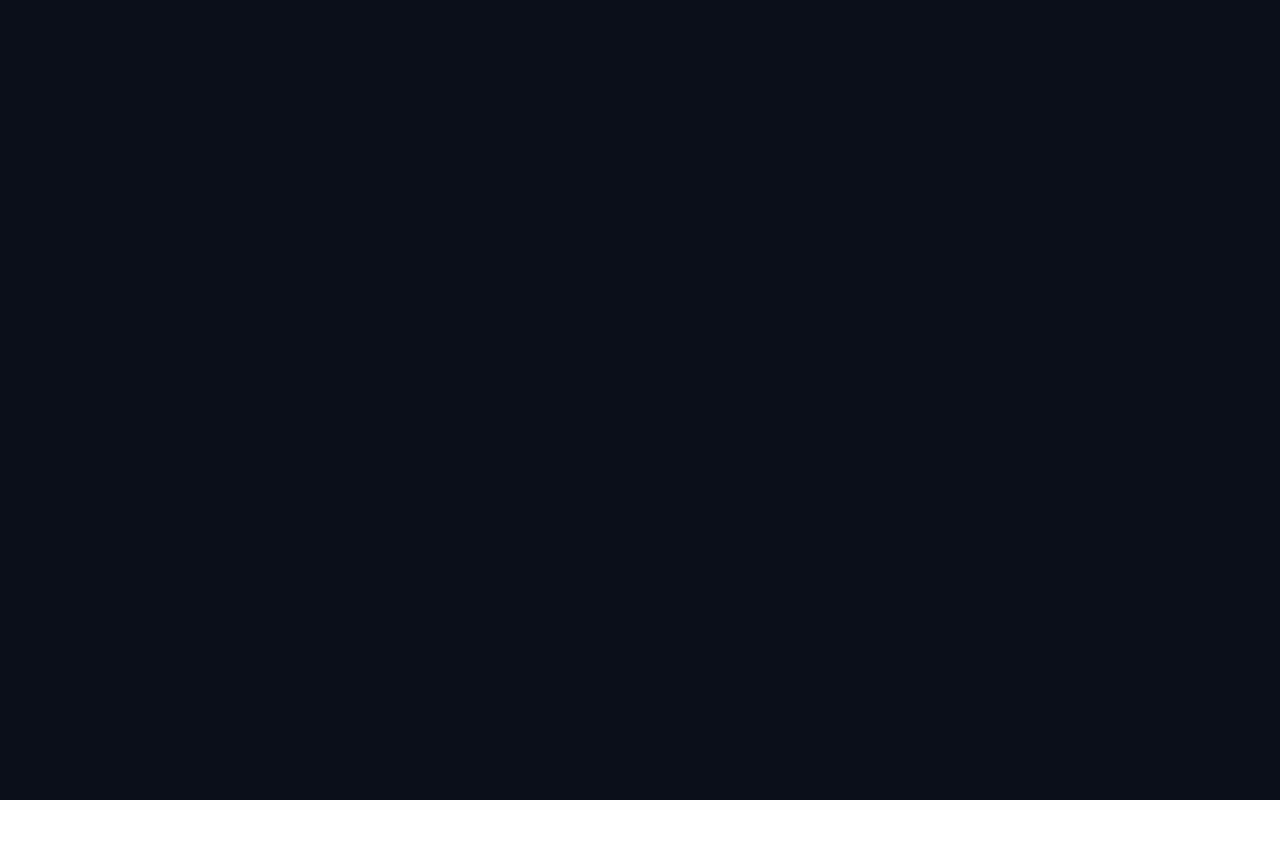
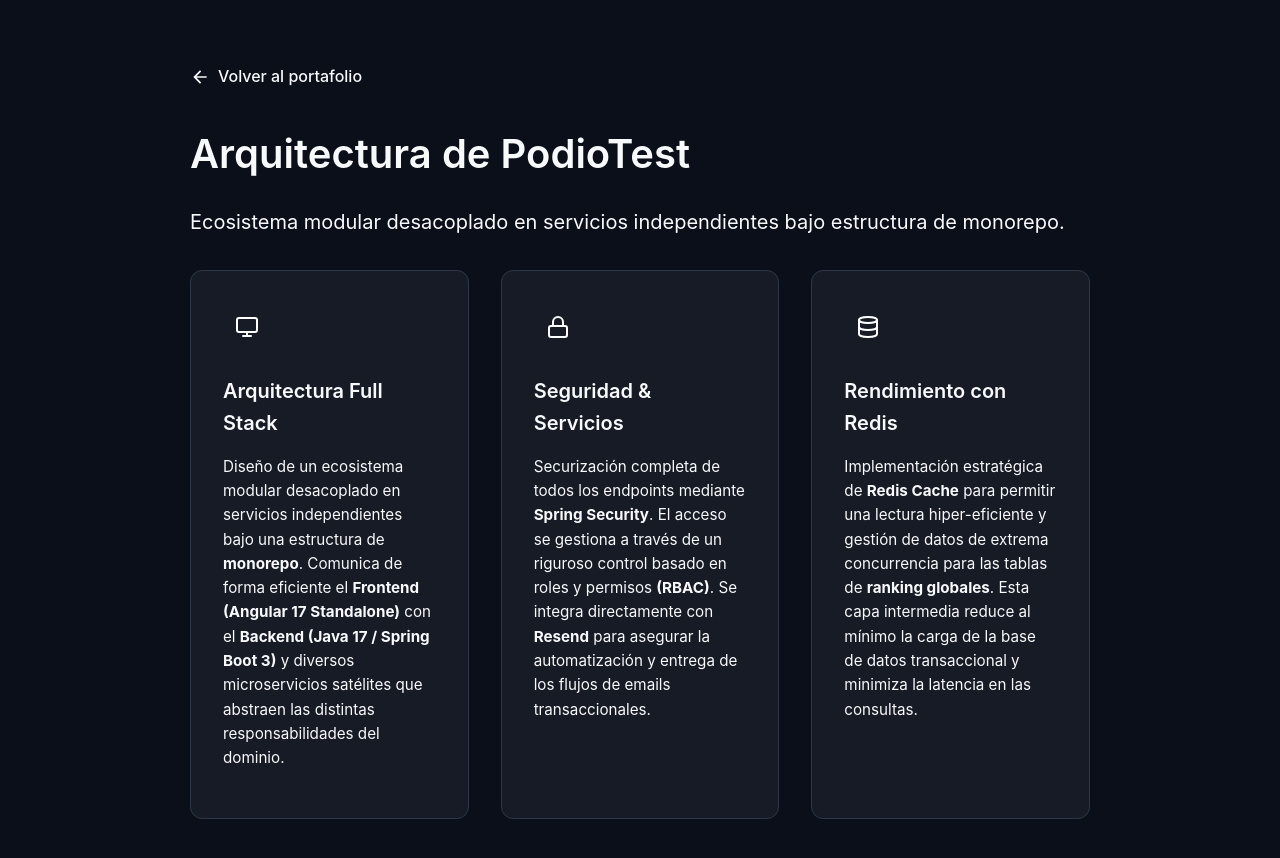
Before and after one commit to juanFRANvelilla/personal-portfolio, an Angular app: page /podiotest in a window 1280 px wide. Before the commit this address led to /. Shown: the top 858 px of the page. Before the commit the page ends 800 px from the top, so only its background shows below. Built offline with nearby package versions, Linux system fonts and the light colour scheme.

Commit message:
feat: agregar podiotest

```diff
--- a/src/app/app.routes.ts
+++ b/src/app/app.routes.ts
@@ -8,5 +8,9 @@ export const routes: Routes = [
     {
         path: 'debtapp',
         loadComponent: () => import('./pages/debtapp/debtapp').then(m => m.Debtapp)
+    },
+    {
+        path: 'podiotest',
+        loadComponent: () => import('./pages/podiotest/podiotest').then(m => m.Podiotest)
     }
 ];
--- a/src/app/pages/home/home.html
+++ b/src/app/pages/home/home.html
@@ -359,6 +359,62 @@
       </div>
     </div>
 
+    <!-- Proyecto 4: PodioTest -->
+    <div class="project-card">
+      <div class="project-img-placeholder">
+        <img
+          class="project-img project-img--light"
+          src="assets/projects/podiotest.png"
+          alt="Logotipo de PodioTest (modo día)"
+          loading="lazy"
+        />
+        <img
+          class="project-img project-img--dark"
+          src="assets/projects/podiotest.png"
+          alt="Logotipo de PodioTest (modo noche)"
+          loading="lazy"
+        />
+      </div>
+      <div class="project-info">
+        <h3>PodioTest</h3>
+        <p>Sistema de evaluación y ranking. Destacando por:</p>
+        <ul style="padding-left: 1rem; margin-top: 0.5rem; margin-bottom: 1rem; color: var(--text-color); font-size: 0.95rem;">
+          <li style="margin-bottom: 0.25rem;"><b>Arquitectura Monorepo:</b> Frontend (Angular 17 Standalone), Backend (Java 17/Spring Boot 3) y microservicios.</li>
+          <li style="margin-bottom: 0.25rem;"><b>Seguridad & Servicios:</b> Roles y permisos (RBAC) con Spring Security, y automatización de flujos de emails transaccionales con Resend.</li>
+          <li style="margin-bottom: 0.25rem;"><b>Rendimiento:</b> Redis Cache para lecturas eficientes de alta concurrencia en tablas de ranking.</li>
+        </ul>
+        <div class="project-links" style="align-items: flex-end;">
+          <!-- Columna Izquierda: Visitar y Landing -->
+          <div style="display: flex; flex-direction: column; gap: 0.8rem; align-items: flex-start;">
+            <a
+              href="https://podiotest.com"
+              class="btn-link"
+              target="_blank"
+              rel="noopener noreferrer"
+            >
+              Visitar
+            </a>
+            <a
+              href="https://podiotest.com/landing/"
+              class="btn-link"
+              target="_blank"
+              rel="noopener noreferrer"
+            >
+              Landing
+            </a>
+          </div>
+          <!-- Derecha: Arquitectura -->
+          <a
+            routerLink="/podiotest"
+            class="btn-link btn-link--secondary"
+            style="display: inline-flex; align-items: center; justify-content: center; border: 1px dashed var(--border-color); padding: 0.4rem 1rem; border-radius: 6px; transition: border-color 0.2s, background 0.2s;"
+          >
+            Arquitectura
+          </a>
+        </div>
+      </div>
+    </div>
+
   </div>
 </section>
 
--- /dev/null
+++ b/src/app/pages/podiotest/podiotest.css
@@ -0,0 +1,91 @@
+.podiotest-landing {
+  padding: 4rem 2rem;
+  min-height: 100vh;
+}
+
+.container {
+  max-width: 900px;
+  margin: 0 auto;
+}
+
+.back-link {
+  display: inline-flex;
+  align-items: center;
+  gap: 0.5rem;
+  color: var(--primary-color);
+  text-decoration: none;
+  font-weight: 500;
+  margin-bottom: 2rem;
+  transition: opacity 0.2s;
+}
+
+.back-link:hover {
+  opacity: 0.8;
+}
+
+.back-link svg {
+  width: 20px;
+  height: 20px;
+}
+
+.header h1 {
+  font-size: 2.5rem;
+  margin-bottom: 1rem;
+  color: var(--title-color);
+}
+
+.subtitle {
+  font-size: 1.25rem;
+  color: var(--text-color);
+  margin-bottom: 2rem;
+}
+
+.architecture-grid {
+  display: grid;
+  grid-template-columns: repeat(auto-fit, minmax(250px, 1fr));
+  gap: 2rem;
+  margin-top: 2rem;
+}
+
+.arch-card {
+  background: var(--card-bg, rgba(255, 255, 255, 0.05));
+  border: 1px solid var(--border-color);
+  padding: 2rem;
+  border-radius: 12px;
+  transition: transform 0.3s ease, box-shadow 0.3s ease;
+}
+
+.arch-card:hover {
+  transform: translateY(-5px);
+  box-shadow: 0 10px 30px rgba(0,0,0,0.1);
+  border-color: var(--primary-color);
+}
+
+.arch-icon {
+  width: 48px;
+  height: 48px;
+  background: var(--primary-color);
+  border-radius: 12px;
+  display: flex;
+  align-items: center;
+  justify-content: center;
+  margin-bottom: 1.5rem;
+  color: white;
+}
+
+.arch-icon svg {
+  width: 24px;
+  height: 24px;
+}
+
+.arch-card h3 {
+  font-size: 1.25rem;
+  margin-bottom: 1rem;
+  color: var(--title-color);
+}
+
+.arch-card p {
+  line-height: 1.6;
+  color: var(--text-color);
+  font-size: 0.95rem;
+}
--- /dev/null
+++ b/src/app/pages/podiotest/podiotest.html
@@ -0,0 +1,55 @@
+<section class="podiotest-landing">
+  <div class="container">
+    <a routerLink="/" class="back-link">
+      <svg viewBox="0 0 24 24" aria-hidden="true" focusable="false">
+        <path fill="currentColor" d="M20 11H7.83l5.59-5.59L12 4l-8 8 8 8 1.41-1.41L7.83 13H20v-2z"></path>
+      </svg>
+      Volver al portafolio
+    </a>
+
+    <header class="header">
+      <h1>Arquitectura de PodioTest</h1>
+      <p class="subtitle">Ecosistema modular desacoplado en servicios independientes bajo estructura de monorepo.</p>
+    </header>
+
+    <div class="architecture-grid">
+      <!-- Bloque 1 -->
+      <div class="arch-card">
+        <div class="arch-icon">
+          <svg viewBox="0 0 24 24" fill="none" stroke="currentColor" stroke-width="2" stroke-linecap="round" stroke-linejoin="round">
+            <rect x="2" y="3" width="20" height="14" rx="2" ry="2"></rect>
+            <line x1="8" y1="21" x2="16" y2="21"></line>
+            <line x1="12" y1="17" x2="12" y2="21"></line>
+          </svg>
+        </div>
+        <h3>Arquitectura Full Stack</h3>
+        <p>Diseño de un ecosistema modular desacoplado en servicios independientes bajo una estructura de <b>monorepo</b>. Comunica de forma eficiente el <b>Frontend (Angular 17 Standalone)</b> con el <b>Backend (Java 17 / Spring Boot 3)</b> y diversos microservicios satélites que abstraen las distintas responsabilidades del dominio.</p>
+      </div>
+
+      <!-- Bloque 2 -->
+      <div class="arch-card">
+        <div class="arch-icon">
+          <svg viewBox="0 0 24 24" fill="none" stroke="currentColor" stroke-width="2" stroke-linecap="round" stroke-linejoin="round">
+            <rect x="3" y="11" width="18" height="11" rx="2" ry="2"></rect>
+            <path d="M7 11V7a5 5 0 0 1 10 0v4"></path>
+          </svg>
+        </div>
+        <h3>Seguridad & Servicios</h3>
+        <p>Securización completa de todos los endpoints mediante <b>Spring Security</b>. El acceso se gestiona a través de un riguroso control basado en roles y permisos <b>(RBAC)</b>. Se integra directamente con <b>Resend</b> para asegurar la automatización y entrega de los flujos de emails transaccionales.</p>
+      </div>
+
+      <!-- Bloque 3 -->
+      <div class="arch-card">
+        <div class="arch-icon">
+          <svg viewBox="0 0 24 24" fill="none" stroke="currentColor" stroke-width="2" stroke-linecap="round" stroke-linejoin="round">
+            <ellipse cx="12" cy="5" rx="9" ry="3"></ellipse>
+            <path d="M21 12c0 1.66-4 3-9 3s-9-1.34-9-3"></path>
+            <path d="M3 5v14c0 1.66 4 3 9 3s9-1.34 9-3V5"></path>
+          </svg>
+        </div>
+        <h3>Rendimiento con Redis</h3>
+        <p>Implementación estratégica de <b>Redis Cache</b> para permitir una lectura hiper-eficiente y gestión de datos de extrema concurrencia para las tablas de <b>ranking globales</b>. Esta capa intermedia reduce al mínimo la carga de la base de datos transaccional y minimiza la latencia en las consultas.</p>
+      </div>
+    </div>
+  </div>
+</section>
--- /dev/null
+++ b/src/app/pages/podiotest/podiotest.ts
@@ -0,0 +1,15 @@
+import { Component, ChangeDetectionStrategy, signal } from '@angular/core';
+import { CommonModule } from '@angular/common';
+import { RouterLink } from '@angular/router';
+
+@Component({
+  selector: 'app-podiotest',
+  standalone: true,
+  imports: [CommonModule, RouterLink],
+  templateUrl: './podiotest.html',
+  styleUrl: './podiotest.css',
+  changeDetection: ChangeDetectionStrategy.OnPush,
+})
+export class Podiotest {
+
+}
```
Also changed, not shown: public/assets/projects/podiotest.png (added).
